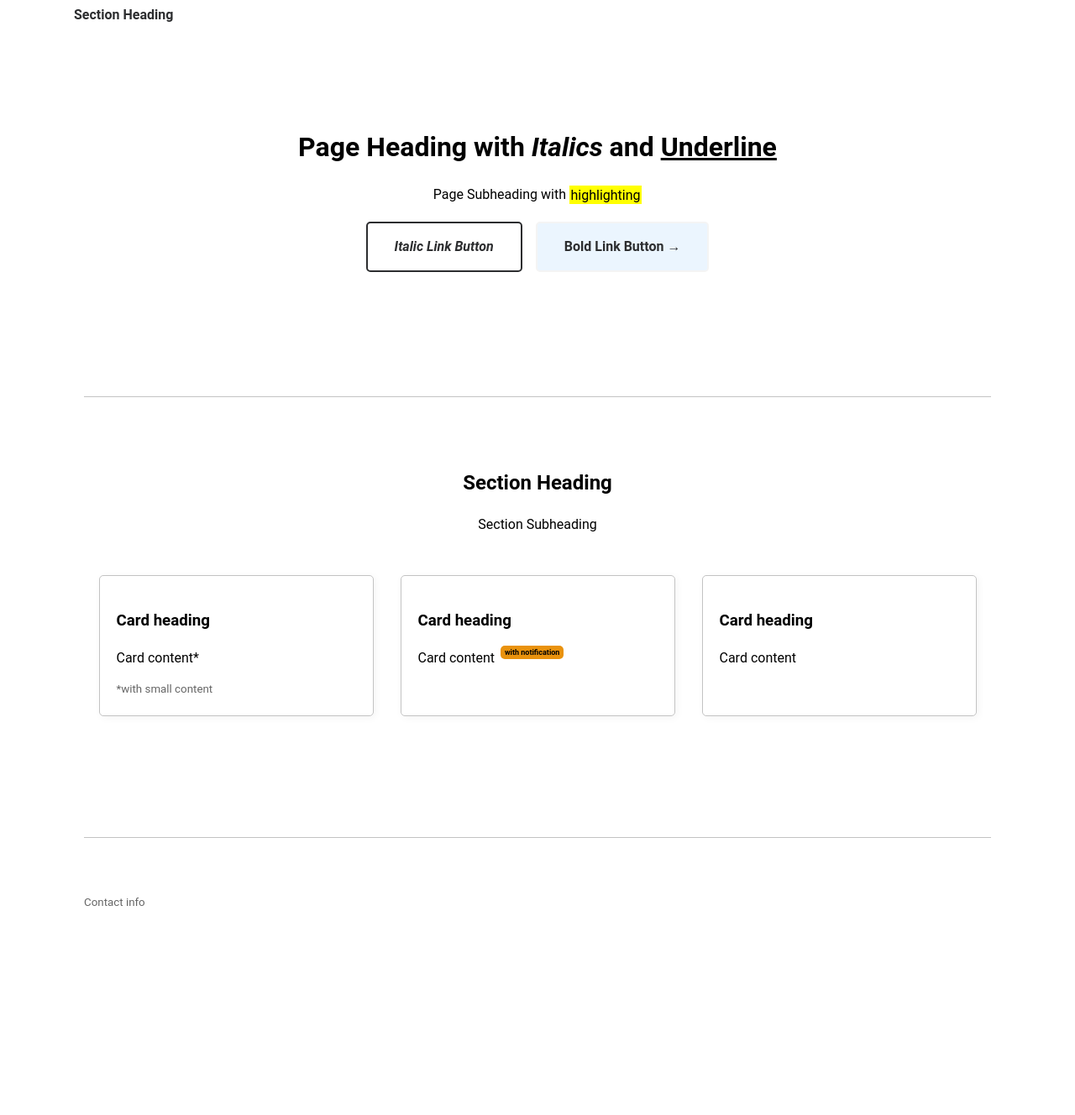
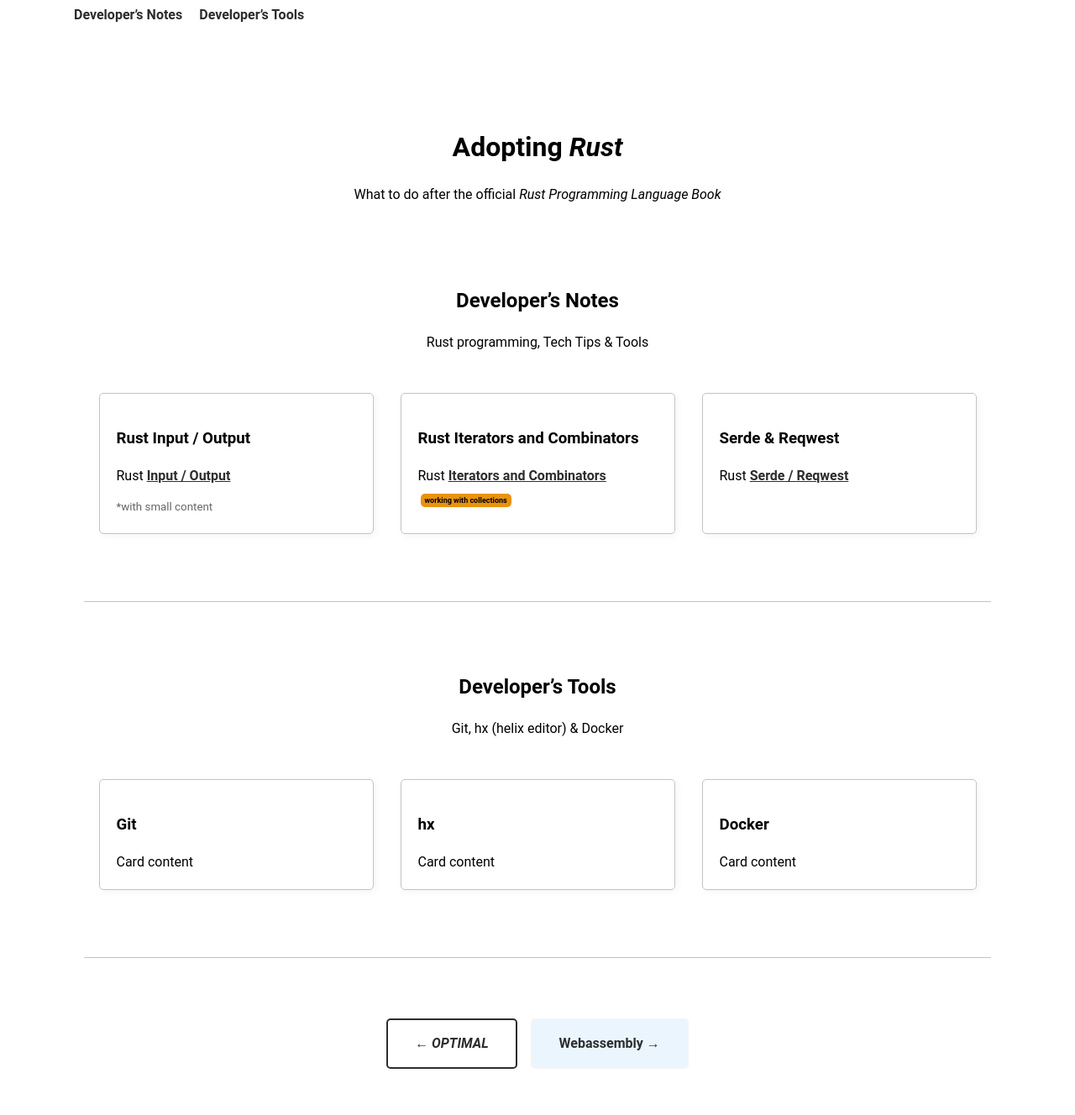
Before and after one commit to optimaldev/optimaldev.github.io, a plain HTML site: page index.html in a window 1280 px wide. Shown: the part 669-1997 px from the top of the page at 84% size. Before the commit the page ends 1799 px from the top, so only its background shows below. Drawn offline with Linux system fonts and the light colour scheme.

Commit message:
content landing

```diff
--- a/index.html
+++ b/index.html
@@ -21,47 +21,71 @@
 </header>
 <nav id="TOC" role="doc-toc">
 <ul>
-<li><a href="#section-heading">Section Heading</a></li>
+<li><a href="#developers-notes">Developer’s Notes</a></li>
+<li><a href="#developers-tools">Developer’s Tools</a></li>
 </ul>
 </nav>
 <header>
 <h1>
-Page Heading with <i>Italics</i> and <u>Underline</u>
+Adopting <i>Rust</i>
 </h1>
 <p>
-Page Subheading with <mark>highlighting</mark>
-</p>
-<p>
-<a href="#"><i>Italic Link Button</i></a><a href="#"><b>Bold Link Button →</b></a>
+What to do after the official <em>Rust Programming Language Book</em>
 </p>
 </header>
 <main>
-<hr />
 <section id="section-1">
 <header>
-<h2 id="section-heading">Section Heading</h2>
-Section Subheading
+<h2 id="developers-notes">Developer’s Notes</h2>
+Rust programming, Tech Tips &amp; Tools
 </header>
 <aside>
-<h3 id="card-heading">Card heading</h3>
-<p>Card content*</p>
+<h3 id="rust-input-output">Rust Input / Output</h3>
+<p>Rust <a href="./dev_notes/input_output.html">Input / Output</a></p>
 <small>*with small content</small>
 </aside>
 <aside>
-<h3 id="card-heading-1">Card heading</h3>
-Card content <sup>with notification</sup>
+<h3 id="rust-iterators-and-combinators">Rust Iterators and Combinators</h3>
+<p>Rust <a href="./dev_notes/iterators_and_combinators.html">Iterators and Combinators</a></p>
+<sup>working with collections</sup>
 </aside>
 <aside>
-<h3 id="card-heading-2">Card heading</h3>
+<h3 id="serde-reqwest">Serde &amp; Reqwest</h3>
+Rust <a href="./">Serde / Reqwest</a>
+</aside>
+</section>
+<!--^ section-1 -->
+<hr />
+<section id="section-2">
+<header>
+<h2 id="developers-tools">Developer’s Tools</h2>
+Git, hx (helix editor) &amp; Docker
+</header>
+<aside>
+<h3 id="git">Git</h3>
+Card content
+</aside>
+<aside>
+<h3 id="hx">hx</h3>
+Card content
+</aside>
+<aside>
+<h3 id="docker">Docker</h3>
 Card content
 </aside>
 </section>
-<!--^ section-1 -->
+<!--^ section-2 -->
+<hr />
+<header>
+<p>
+<a href="https://lerina.github.io"><i>← OPTIMAL</i></a><a href="nobundle.github.io"><b>Webassembly →</b></a>
+</p>
+</header>
 </main>
 <footer>
 <hr />
 <p>
-<small>Contact info</small>
+<small><a href="https://lerina.github.io">Contact info</a></small>
 </p>
 </footer>
 </body>
```
Also changed, not shown: 1 other file.
